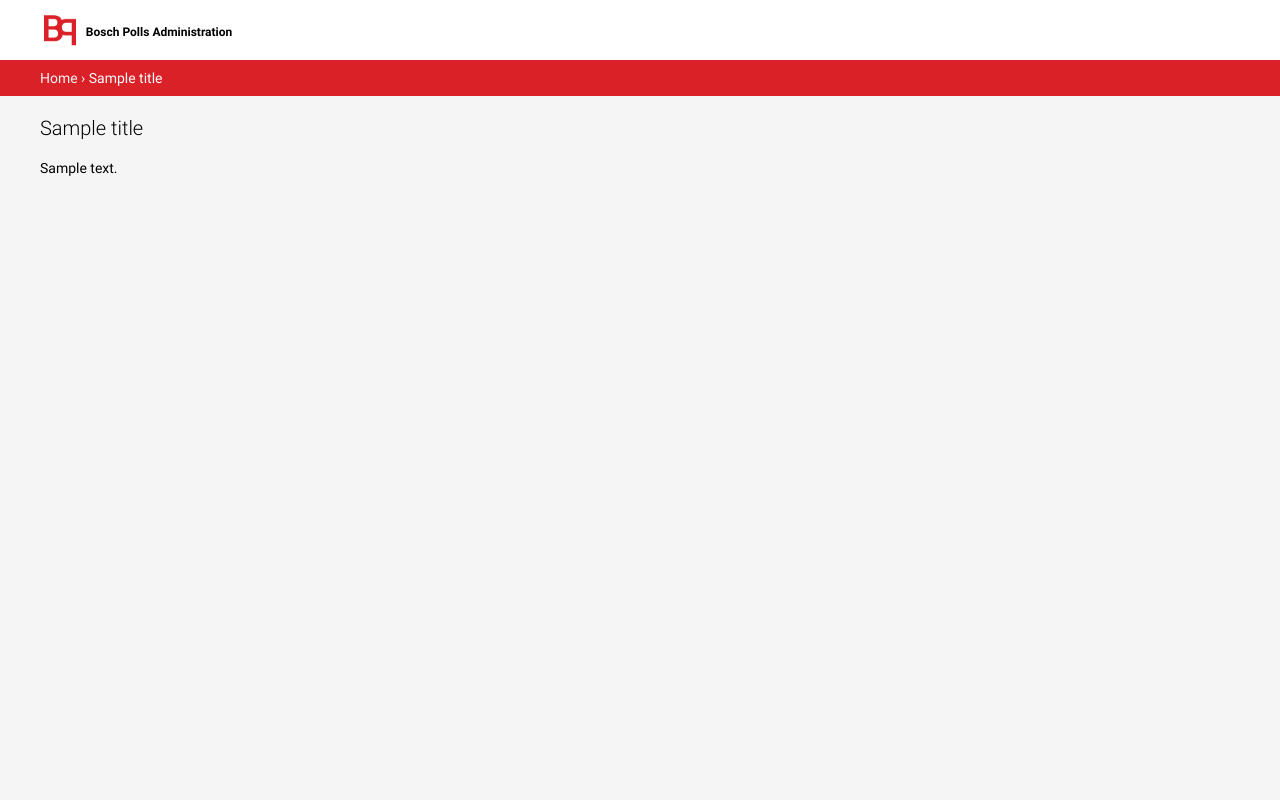
After one commit to gutentag2012/Bosch_Internship_Django_Polls, a Django app: template templates/admin/base_site.html in a window 1280 px wide. The commit adds this page. Run offline with Django 3.2, Linux system fonts and the light colour scheme; the template is opened without the code that fills it: most values are stand-ins (such as "Sample title", 1, 10 or a date in 2020).

Commit message:
Admin style

```diff
--- /dev/null
+++ b/static/css/admin.css
@@ -0,0 +1,47 @@
+:root {
+    --header-bg: var(--color-surface);
+    --header-color: var(--color-on-background);
+    --header-branding-color: var(--color-primary);
+
+    --header-link-color: var(--color-on-background);
+    --link-fg: var(--color-on-background);
+    --link-hover-color: var(--color-primary);
+
+    --accent: var(--color-primary);
+    --primary: var(--color-primary);
+
+    --body-fg: var(--color-on-background);
+    --body-quiet-color: var(--color-on-background);
+    --hairline-color: var(--color-on-background);
+
+    --selected-bg: var(--color-background);
+    --darkened-bg: var(--color-surface);
+
+    --body-bg: var(--color-background);
+
+    --selected-row: var(--color-primary-ripple);
+
+    --breadcrumbs-bg: var(--color-primary);
+    --breadcrumbs-fg: var(--color-on-primary);
+
+    --default-button-bg: var(--color-primary);
+    --default-button-hover-bg: var(--color-primary-ripple);
+    --button-bg: var(--color-primary);
+    --button-hover-bg: var(--color-primary-ripple);
+}
+
+caption a {
+    color: var(--color-on-primary) !important;
+}
+
+tr:nth-child(odd), .row-form-errors {
+    background-color: var(--color-surface-darker);
+}
+
+.module h2, .module caption, .inline-group h2{
+    color: var(--color-on-primary);
+}
+
+#branding h1, #branding h1 a:link, #branding h1 a:visited {
+    color: var(--color-on-background);
+}
--- /dev/null
+++ b/static/css/base_variables.css
@@ -0,0 +1,25 @@
+:root {
+    --height_toolbar: 64px;
+    --space-tiny: 4px;
+    --space-small: 8px;
+    --space-large: 16px;
+    --space-extreme: 32px;
+    --padding-title: 72px;
+    --dist-card-move: 30px;
+    --border-width: 2px;
+
+    --color-disabled: #d2d2d2;
+    --color-on-primary: #FFF;
+    --color-on-background-dark: #FFF;
+    --color-surface-dark: #2a2a2a;
+    --color-surface-darker-dark: #242424;
+    --color-background-dark: #1d1d1d;
+    --color-on-background: #000;
+    --color-surface: #FFF;
+    --color-surface-darker: #FCFCFC;
+    --color-background: #F5F5F5;
+    --color-error: #8e0509;
+    --color-on-error: #FFF;
+    --color-primary: #DA2128;
+    --color-primary-ripple: rgba(218, 33, 40, 0.7);
+}
--- /dev/null
+++ b/static/js/handle_dark_mode.js
@@ -0,0 +1,42 @@
+const get_cookie = (name) => {
+    name += '='
+    const cookies = decodeURIComponent(document.cookie).split('; ');
+    for (let i in cookies) {
+        const cookie = cookies[i]
+        if (cookie.indexOf(name) === 0) {
+            return cookie.substring(name.length, cookie.length);
+        }
+    }
+    return "";
+}
+
+const add_cookie = (k, v) => {
+    document.cookie = `${k}=${v};path=/;`
+}
+
+const change_dark_mode = (is_dark_mode) => {
+    if (is_dark_mode) {
+        document.documentElement.style.setProperty("--color-on-background", "#FFF")
+        document.documentElement.style.setProperty("--color-surface", "#2a2a2a")
+        document.documentElement.style.setProperty("--color-surface-darker", "#242424")
+        document.documentElement.style.setProperty("--color-background", "#1d1d1d")
+    }
+
+    const was_dark_mode = get_cookie("dark_mode") === "true"
+    if (was_dark_mode === is_dark_mode)
+        return
+    add_cookie("dark_mode", is_dark_mode)
+
+    location.reload()
+}
+
+const toggle_dark_mode = () => {
+    change_dark_mode(is_dark_mode = !is_dark_mode)
+}
+
+let is_dark_mode = window.matchMedia('(prefers-color-scheme: dark)').matches
+if (document.cookie.includes("dark_mode=")) {
+    is_dark_mode = get_cookie("dark_mode") === "true"
+}
+
+change_dark_mode(is_dark_mode)
--- /dev/null
+++ b/templates/admin/base_site.html
@@ -0,0 +1,23 @@
+{% extends "admin/base.html" %}
+
+{% load static %}
+
+{% block extrastyle %}
+<link href="{% static '/css/base_variables.css' %}" rel="stylesheet" type="text/css" media="screen,projection"/>
+<link href="{% static 'css/admin.css' %}" rel="stylesheet" type="text/css" media="screen,projection"/>
+<script src="{% static '/js/handle_dark_mode.js' %}">
+</script>
+{% endblock %}
+
+{% block title %}{{ title }} | {{ site_title|default:_('Django site admin') }}{% endblock %}
+
+{% block branding %}
+<h1 id="site-name">
+    <a href="{% url 'admin:index' %}">
+        <img src="{% static 'img/bp_logo.png' %}" height="40px" alt="logo"/>
+        <h4 style="display: inline">Bosch Polls Administration</h4>
+    </a>
+</h1>
+{% endblock %}
+
+{% block nav-global %}{% endblock %}
```
Also changed, not shown: polls/admin.py (+8 -3 lines), polls/models.py (+20 -4 lines), polls/views.py (+10 -9 lines), static/css/base.css (+0 -23 lines), templates/base.html (+4 -31 lines), polls/migrations/0004_rename_users_pollanswer_user_votes.py (added), polls/migrations/0005_auto_20210528_1156.py (added), polls/migrations/0006_auto_20210528_1201.py (added), polls/migrations/0007_rename_user_poll_creator.py (added).
